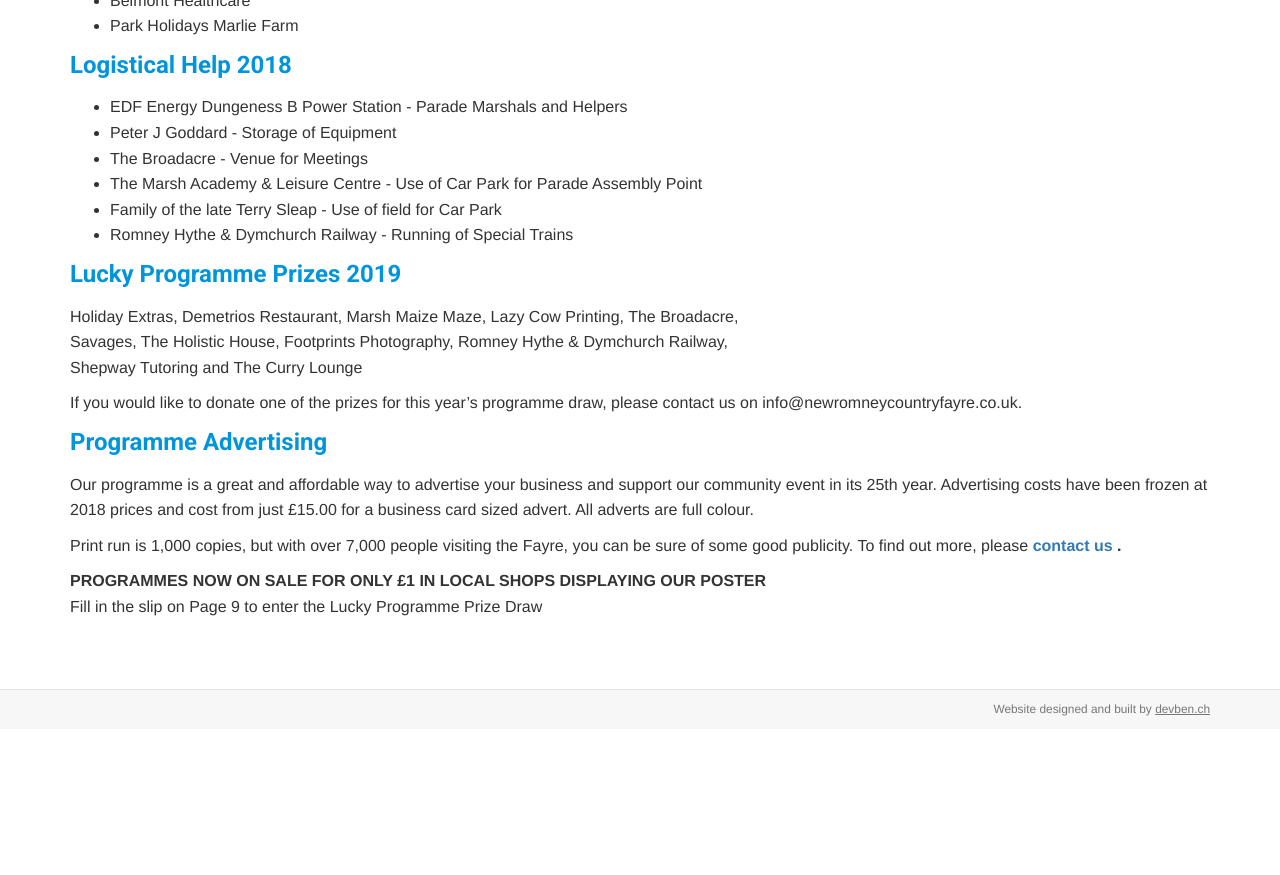
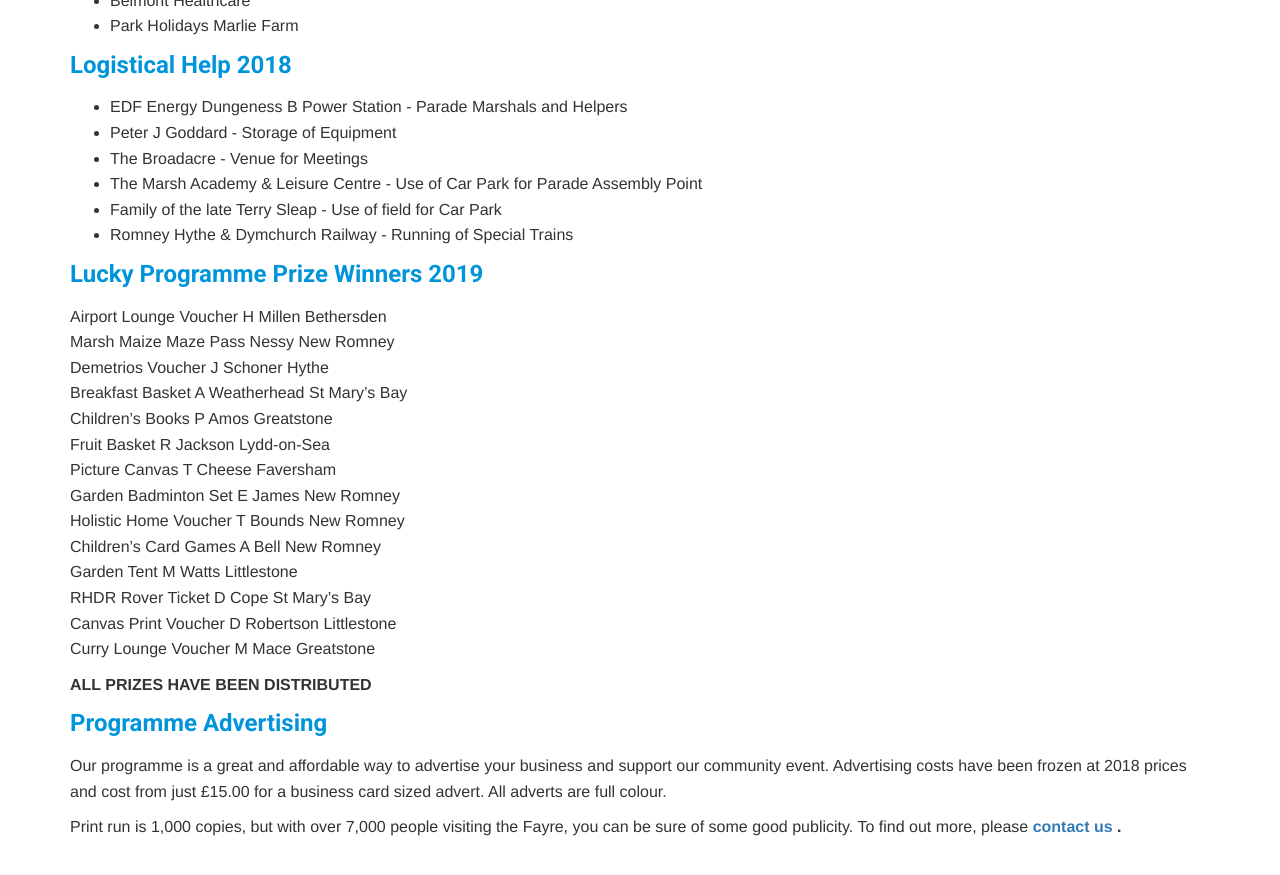
Before and after one commit to jodiedoubleday/newromney, a Jekyll site: the page built from supportUs.md, in a window 1280 px wide and 900 px high, scrolled down 1420 px. Shown: the top 875 px of the window. Built offline with Jekyll 4.4.1, drawn with Linux system fonts in a browser that asks for light colours; a script that is not in the unit is left out; before the commit the page ends 2149 px from its top, so only the background shows below that.

Commit message:
Update Pages “supportUs”

```diff
--- a/supportUs.md
+++ b/supportUs.md
@@ -78,19 +78,27 @@
 * Family of the late Terry Sleap - Use of field for Car Park
 * Romney Hythe & Dymchurch Railway - Running of Special Trains
 
-### Lucky Programme Prizes 2019
+### Lucky Programme Prize Winners 2019
 
-Holiday Extras, Demetrios Restaurant, Marsh Maize Maze, Lazy Cow Printing, The Broadacre,\
-Savages, The Holistic House, Footprints Photography, Romney Hythe & Dymchurch Railway,\
-Shepway Tutoring and The Curry Lounge
+Airport Lounge Voucher                H Millen              Bethersden\
+Marsh Maize Maze Pass                 Nessy                 New Romney\
+Demetrios Voucher                        J Schoner            Hythe\
+Breakfast Basket                            A Weatherhead   St Mary's Bay\
+Children's Books                            P Amos               Greatstone\
+Fruit Basket                                    R Jackson            Lydd-on-Sea\
+Picture Canvas                               T Cheese             Faversham\
+Garden Badminton Set                  E James               New Romney\
+Holistic Home Voucher                 T Bounds             New Romney\
+Children's Card Games                  A Bell                  New Romney\
+Garden Tent                                  M Watts              Littlestone\
+RHDR Rover Ticket                        D Cope               St Mary's Bay\
+Canvas Print Voucher                    D Robertson       Littlestone\
+Curry Lounge Voucher                  M Mace              Greatstone
 
-If you would like to donate one of the prizes for this year's programme draw, please contact us on info@newromneycountryfayre.co.uk.
+**ALL PRIZES HAVE BEEN DISTRIBUTED**
 
-### Programme Advertising
+###  Programme Advertising
 
-Our programme is a great and affordable way to advertise your business and support our community event in its 25th year.  Advertising costs have been frozen at 2018 prices and cost from just £15.00 for a business card sized advert. All adverts are full colour.
+Our programme is a great and affordable way to advertise your business and support our community event.  Advertising costs have been frozen at 2018 prices and cost from just £15.00 for a business card sized advert. All adverts are full colour.
 
 Print run is 1,000 copies, but with over 7,000 people visiting the Fayre, you can be sure of some good publicity.   To find out more, please **[contact us](/contactUs) .**
-
-**PROGRAMMES NOW ON SALE FOR ONLY £1 IN LOCAL SHOPS DISPLAYING OUR POSTER**\
-Fill in the slip on Page 9 to enter the Lucky Programme Prize Draw
```
